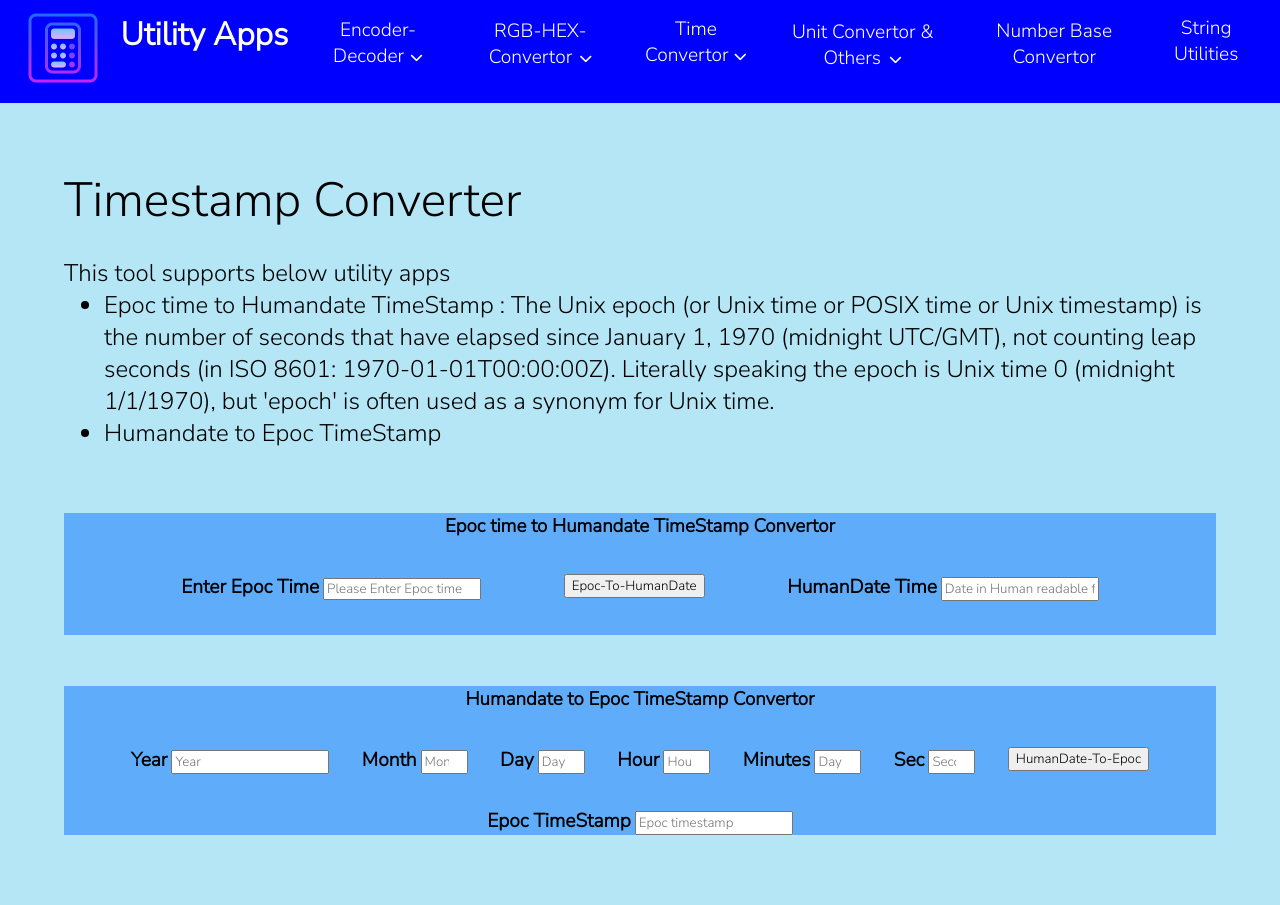
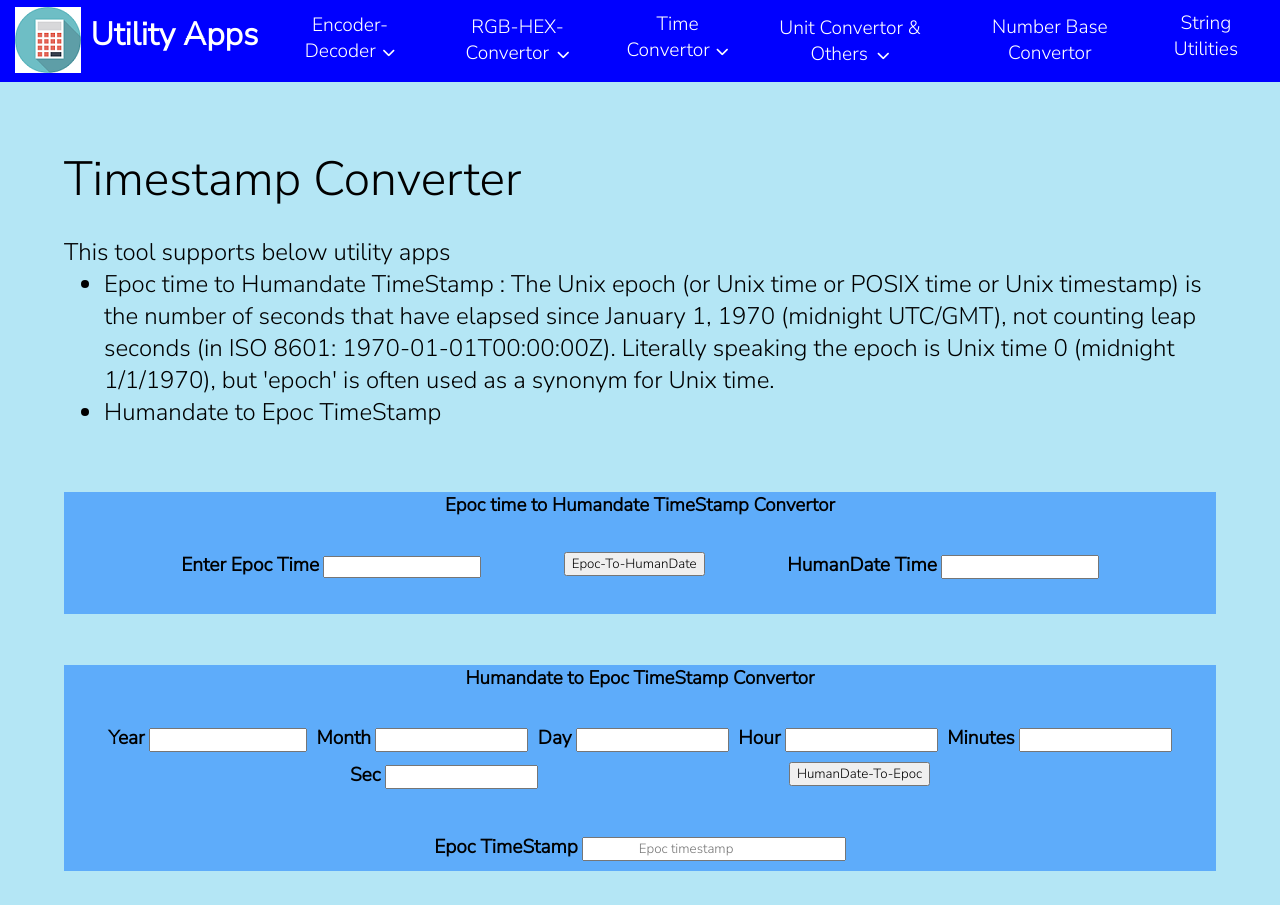
Before and after one commit to sumedha1308/UtilityAppWebsite, a website: page html/timestamp-convertor/humanDate-Epoc-timestamp.html in a window 1280 px wide. Before the commit the page ends 870 px from the top, so only its background shows below. Drawn offline with Linux system fonts and the light colour scheme.

Commit message:
Changed logo and navigation dropdownlist background color

```diff
--- a/css/style.css
+++ b/css/style.css
@@ -50,7 +50,7 @@ a {
 }
 
 .item {
-    padding: 10px;
+    padding: 5px;
 }
 
 .item a:hover {
@@ -72,7 +72,7 @@ a {
 }
 
 .menu li.subitem a {
-    padding: 10px;
+    padding: 5px;
 }
 
 .toggle {
@@ -97,7 +97,7 @@ a {
 
 .submenu-active .submenu {
     display: block;
-    background: #5eacfa;
+    background: #b2c162;
 }
 
 .has-submenu i {
@@ -336,6 +336,12 @@ label {
     font-family: 'Nunito Sans', sans-serif;
     font-weight: bold;
 }
+.text-padding {
+    padding-left: 55px;
+    padding-right: 55px;
+    margin-bottom: 10px;
+}
+
 /* Desktop menu */
 @media all and (min-width: 800px) {
     .menu {
@@ -344,6 +350,9 @@ label {
         align-items: flex-start;
         flex-wrap: nowrap;
         background: none;
+    }
+    .logo-padding {
+        margin-top: 10%;
     }
     .div-utility-app {
         font-size: 2rem;
@@ -378,7 +387,7 @@ label {
         top: relative;
         color: black;
         cursor: pointer;
-        background: #5eacfa;
+        background: #b2c162;
         transition: top 0.3s;
     }
 
@@ -547,7 +556,7 @@ textarea {
     flex-direction: row;
     justify-content: space-evenly;
     flex-wrap: wrap;
-    padding: 3%;
+    /* padding: 6%; */
 }
 .section-epoc-to-human {
     text-align: center;
@@ -638,3 +647,8 @@ label {
     font-family: 'Nunito Sans', sans-serif;
     font-weight: bold;
 }
+.text-padding {
+    padding-left: 55px;
+    padding-right: 55px;
+    margin-bottom: 10px;
+}
--- a/html/timestamp-convertor/humanDate-Epoc-timestamp.html
+++ b/html/timestamp-convertor/humanDate-Epoc-timestamp.html
@@ -17,7 +17,7 @@
 <body>
     <nav>
         <ul class="menu">
-            <a href="../../index.html"><img src="../../images/icons8-calculator-96.png"></a>
+            <a href="../../index.html"><img src="../../images/cal6.png" class="logo-padding"></a>
             <li class="logo"><a href="../../index.html"><div class="div-utility-app">Utility&nbspApps&nbsp&nbsp&nbsp</div></a></li>
             <li class="item has-submenu">
                 <a tabindex="0">Encoder-Decoder</a>
@@ -68,12 +68,12 @@
                 <div class="epoc-input-output">
                     <div class="div-input-output-epoc">
                         <label for="input-epoc">Enter Epoc Time</label>
-                        <input type="number" id="input-epoc" placeholder="Please Enter Epoc time" />
+                        <input type="number" id="input-epoc"  />
                     </div>
-                    <div class="epoc-btn-position"><input type="button" id="epoc-btn" value="Epoc-To-HumanDate"></div>
+                    <div class="epoc-btn-position"><input type="button" class="btn-pointer" id="epoc-btn" value="Epoc-To-HumanDate"></div>
                     <div class="div-input-output-epoc">
                         <label for="output-humanDate">HumanDate Time</label>
-                        <input type="text" id="output-human-time" placeholder="Date in Human readable format" readonly="readonly"/>
+                        <input type="text" id="output-human-time" readonly="readonly"/>
                     </div>
                 </div>
             </section>
@@ -83,35 +83,35 @@
                     <div class="human-input"> <!--Should be inline -->
                         <div class="div-human-input">
                             <label for="input-human-year">Year</label>
-                            <input type="number" id="input-human-year" placeholder="Year" />
+                            <input type="number" id="input-human-year" min="1970" />
                         </div>
                         <div class="div-human-input">
                             <label for="input-human-month">Month</label>
-                            <input type="number" id="input-human-month" placeholder="Month" min="1" max="12"/>
+                            <input type="number" class="text-padding" id="input-human-month" min="1" max="12" />
                         </div>
                         <div class="div-human-input">
                             <label for="input-human-day">Day</label>
-                            <input type="number" id="input-human-day" placeholder="Day" min="1" max="31"/>
+                            <input type="number" class="text-padding" id="input-human-day" min="1" max="31"  />
                         </div>
                         <div class="div-human-input">
                             <label for="input-human-hour">Hour</label>
-                            <input type="number" id="input-human-hour" placeholder="Hour" min="0" max="24" />
+                            <input type="number" class="text-padding" id="input-human-hour" min="0" max="24" />
                         </div>
                         <div class="div-human-input">
                             <label for="input-human-minute">Minutes</label>
-                            <input type="number" id="input-human-minute" placeholder="Day" min="0" max="59" />
+                            <input type="number" class="text-padding" id="input-human-minute" min="0" max="59" />
                         </div>
                         <div class="div-human-input">
                             <label for="input-human-sec">Sec</label>
-                            <input type="number" id="input-human-sec" placeholder="Seconds" min="0" max="59" />
+                            <input type="number" class="text-padding" id="input-human-sec" min="0" max="59" />
                         </div>
-                        <div class="epoc-btn-position"><input type="button" id="human-btn" value="HumanDate-To-Epoc"></div>
+                        <div class="epoc-btn-position"><input type="button" class="btn-pointer" id="human-btn" value="HumanDate-To-Epoc"></div>
                     </div><!--End of human input-->
                     <div class="human-output">
 
                         <div class="div-human-output">
                             <label for="output-humanDate">Epoc TimeStamp</label>
-                            <input type="text" id="output-epoc-time" placeholder="Epoc timestamp" readonly="readonly"/>
+                            <input type="text" class="text-padding" id="output-epoc-time" placeholder="Epoc timestamp" readonly="readonly"/>
                         </div>
                     </div>
                 </div>
```
Also changed, not shown: html/encoder-decoder/base-64-ecoder-decoder.html (+1 -1 lines), html/encoder-decoder/hash-generator.html (+1 -1 lines), html/encoder-decoder/url-encoder-decoder.html (+2 -2 lines), html/number-base-convertor/number-base-convertor.html (+1 -1 lines), html/rgb-hex-convertor/hex-to-rgb.html (+1 -1 lines), html/rgb-hex-convertor/rgb-to-hex.html (+1 -1 lines), html/string-utilities/string-utilities.html (+3 -1 lines), html/timestamp-convertor/stopwatch.html (+1 -1 lines), html/unit-convertor/Temperature-convertor.html (+1 -1 lines), html/unit-convertor/language-transloator.html (+1 -1 lines), html/unit-convertor/length-convertor.html (+1 -1 lines), index.html (+1 -1 lines), images/cal6.png (added).
